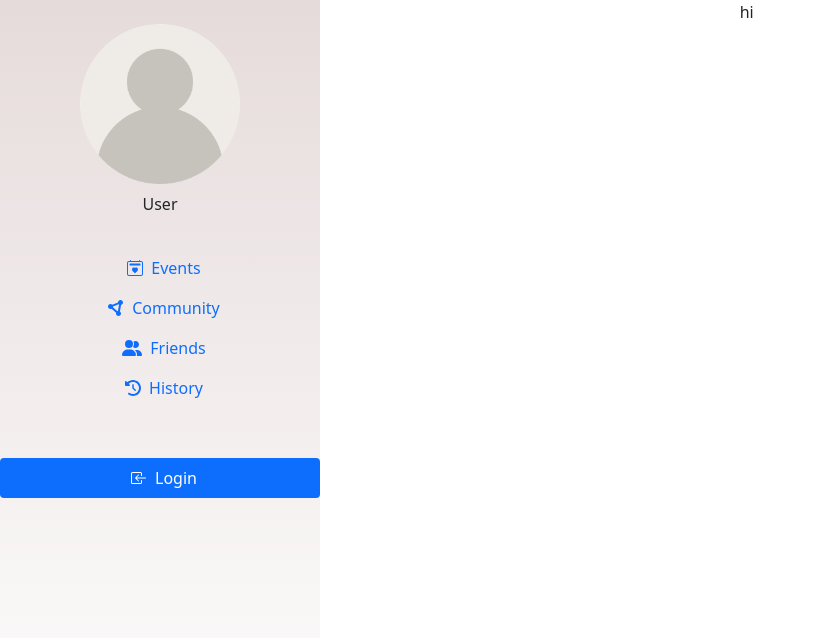
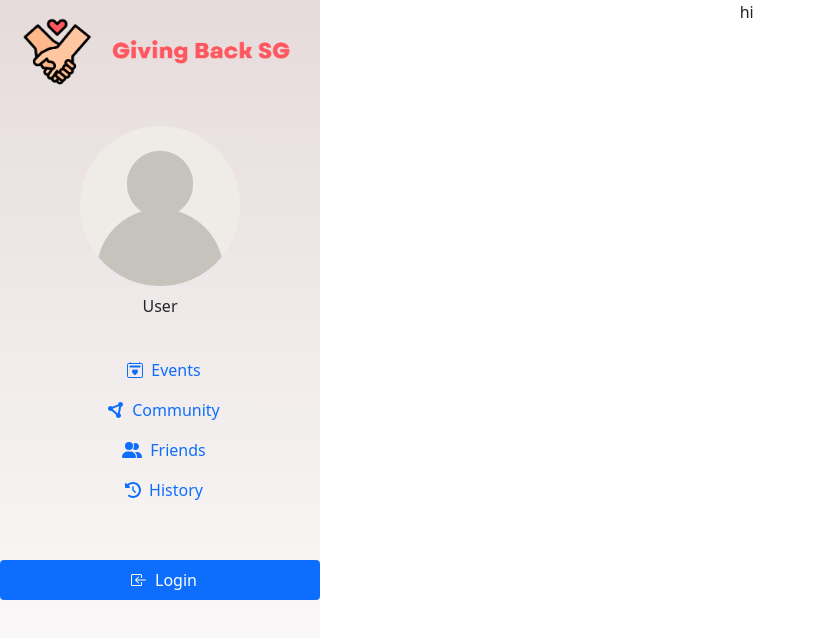
Before and after one commit to chunzkok/GivingBackSG, a React (Create React App) app: page /login in a window 1280 px wide. Shown: the top 638 px of the page, without its empty margins (0-816 px from the left). Built offline with nearby package versions, Linux system fonts and the light colour scheme.

Commit message:
Added GBS logo on sidebar

```diff
--- a/src/components/SideNavbar/sideNavbar.js
+++ b/src/components/SideNavbar/sideNavbar.js
@@ -28,6 +28,13 @@ const SideNavbar = ({ children, activePath }) => {
           variant="pills"
           fill
         >
+          <Nav.Link href="/">
+            <img
+              src="/images/gbs_logo_long.png"
+              alt="Giving Back Singapore"
+              className="w-100"
+            />
+          </Nav.Link>
           <Nav.Item className="d-flex flex-column mx-auto py-3 ">
             <Image
               src="/images/avatar_default.png"
```
